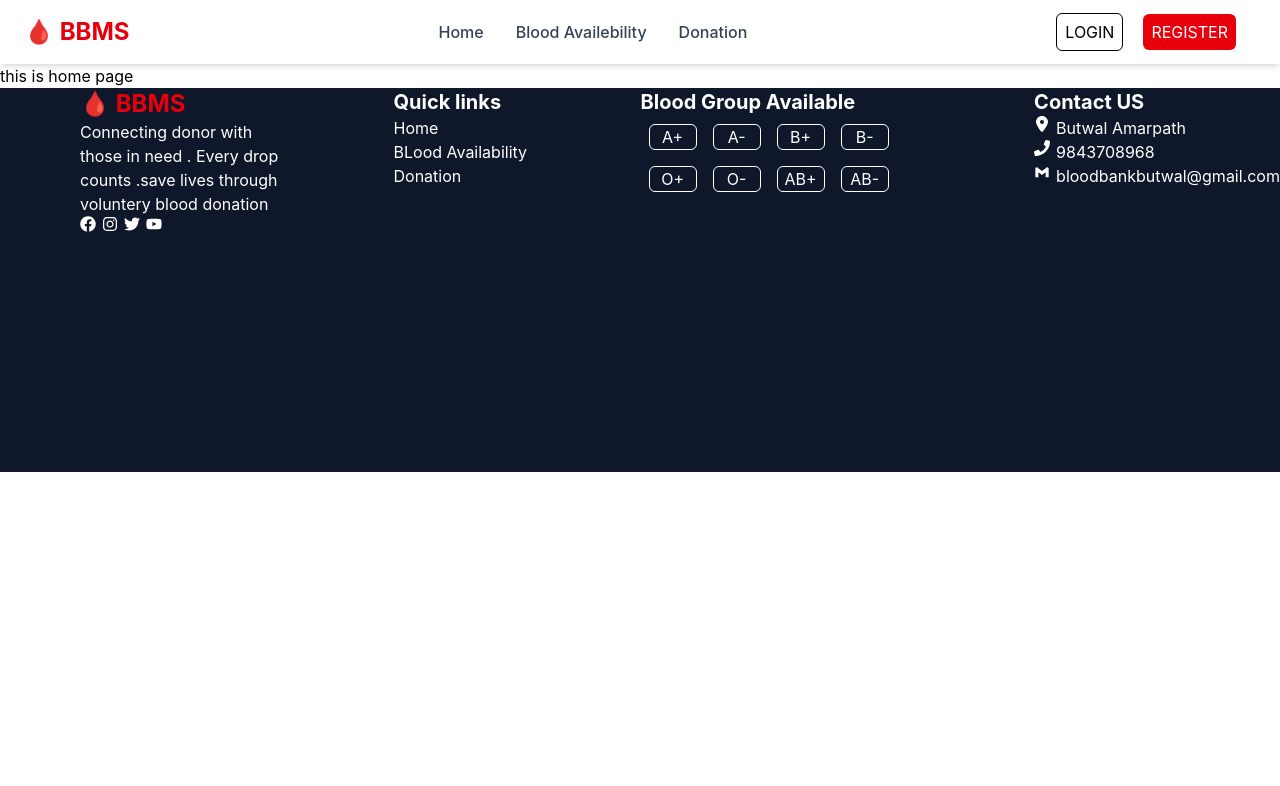
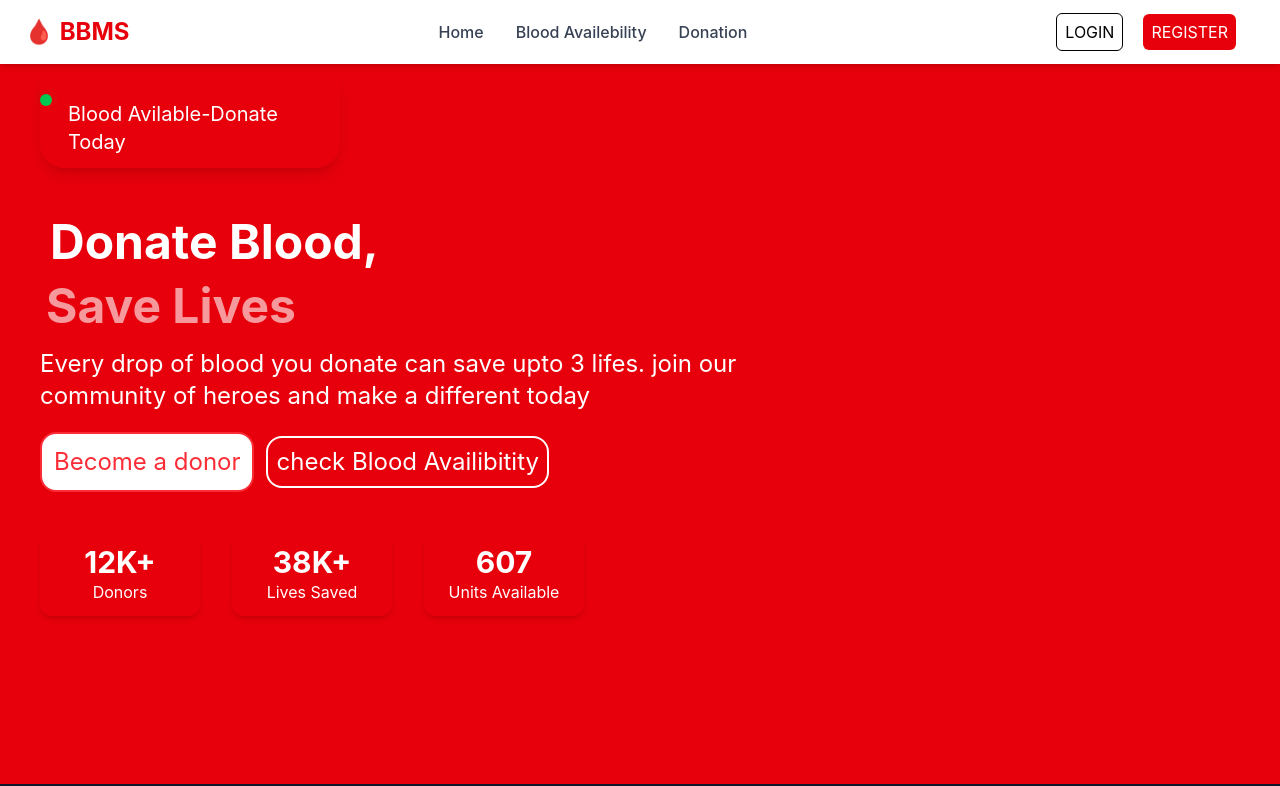
Before and after one commit to laxmanbashyal/BBMS, a React (Vite) app: page / in a window 1280 px wide. Shown: the top 786 px of the page. Built offline with nearby package versions, Linux system fonts and the light colour scheme.

Commit message:
hero section added

```diff
--- a/src/pages/Home.jsx
+++ b/src/pages/Home.jsx
@@ -1,11 +1,63 @@
-
-
 const Home = () => {
   return (
-    <div>
-      this is home page
-    </div>
-  )
-}
+    <>
+      <div className=" h-[calc(100vh-80px)] w-full bg-red-600">
+        <div className=" ml-10">
+          <div
+            className="w-75 rounded-3xl text-xl
+            bg-liner-to-r from-red-500 to-red-600
+            text-white shadow-lg  flex pt-6 "
+          >
+            <span className="relative flex h-2 w-3 mt-1.5 mr-1 ">
+              <span className="animate-ping absolute inline-flex h-full w-full rounded-full bg-green-400 opacity-75"></span>
+              <span className="relative inline-flex rounded-full h-3 w-3 bg-green-500"></span>
+            </span>
+            <p className="p-3">Blood Avilable-Donate Today</p>
+          </div>
+          <div className="mt-10">
+            <p className="font-bold text-5xl text-white p-2.5">
+              Donate Blood,{" "}
+            </p>
+            <p className="font-bold text-5xl   text-white/60 p-1.5">
+              Save Lives
+            </p>
 
-export default Home
+            <p className="text-white w-180 text-2xl mt-3">
+              Every drop of blood you donate can save upto 3 lifes. join our
+              community of heroes and make a different today
+            </p>
+          </div>
+          <div className="mt-5">
+            <button className=" border-2 text-red-500 text-2xl bg-white rounded-2xl p-3  ">
+              Become a donor{" "}
+            </button>
+            <button className=" border-2 ml-3 text-white  text-2xl  rounded-2xl p-2 ">
+              {" "}
+              check Blood Availibitity
+            </button>
+          </div>
+          <div className="flex gap-8 mt-10">
+            <div className=" p-3 rounded-xl shadow-md text-center w-40">
+              <h2 className=" text-white text-3xl font-bold ">12K+</h2>
+              <p className="text-white">Donors</p>
+            </div>
+
+            <div className=" p-3 rounded-xl shadow-md text-center w-40">
+              <h2 className="text-3xl font-bold text-white">38K+</h2>
+              <p className="text-white">Lives Saved</p>
+            </div>
+
+            <div className=" p-3 rounded-xl shadow-md text-center w-40">
+              <h2 className="text-3xl font-bold text-white">607</h2>
+              <p className="text-white">Units Available</p>
+            </div>
+          </div>
+        </div>
+        {/* //there is two main div */}
+      </div>
+    </>
+  );
+};
+4;
+
+export default Home;
```
